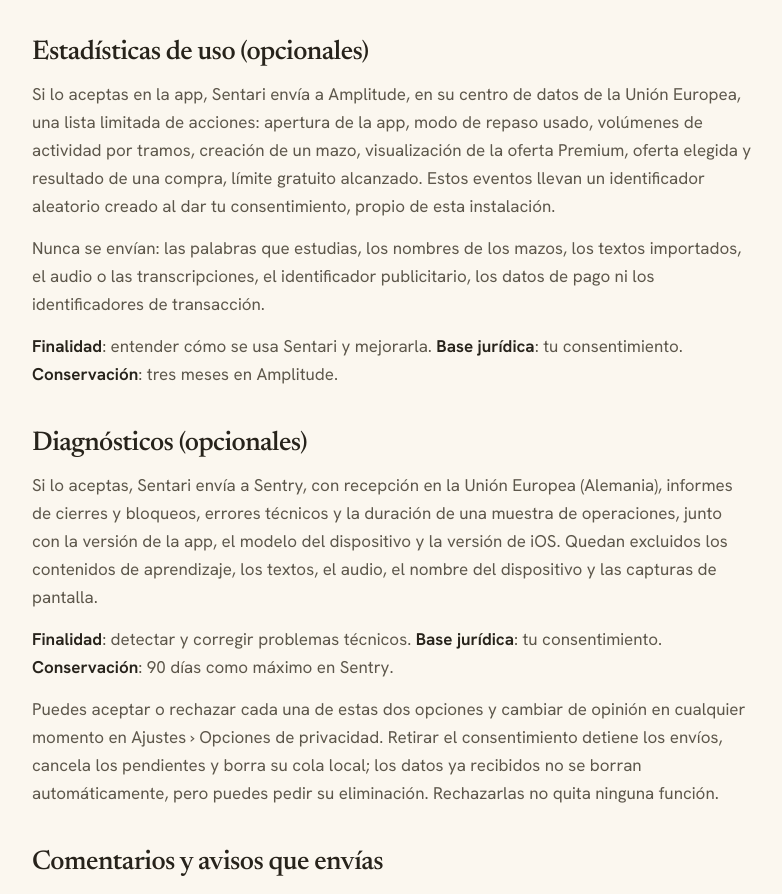
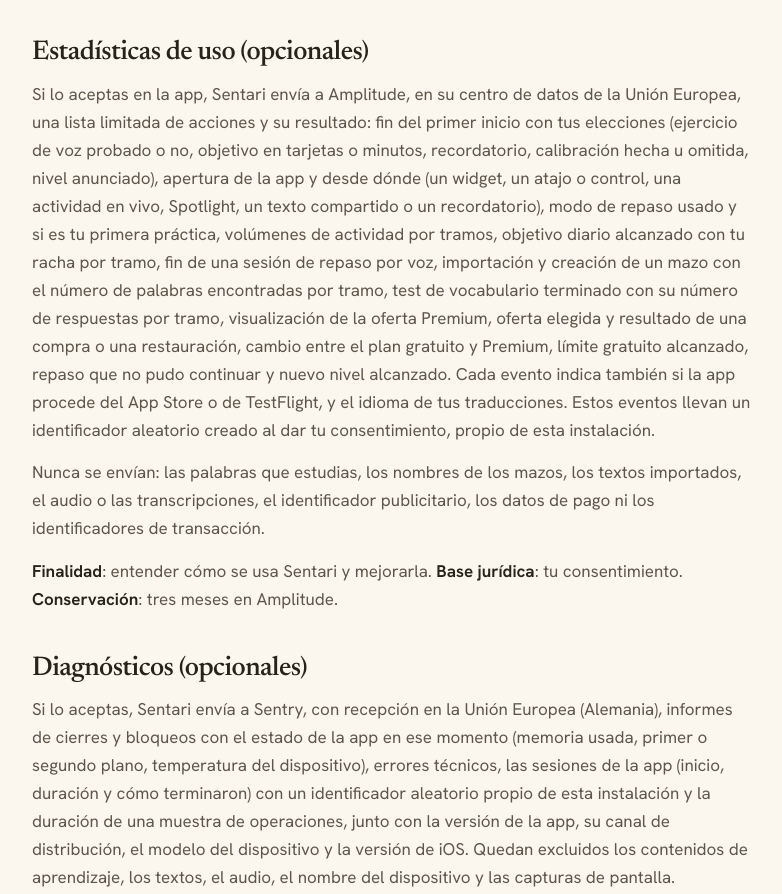
Before and after one commit to Pengram-hash/pengram, a plain HTML site: page sentari/es/privacy/index.html in a window 1280 px wide. Shown: the part 1676-2570 px from the top of the page, without its empty margins (248-1030 px from the left). Drawn offline with Linux system fonts and the light colour scheme.

Commit message:
Update Sentari privacy policy: es

```diff
--- a/sentari/es/privacy/index.html
+++ b/sentari/es/privacy/index.html
@@ -21,7 +21,7 @@
 <main id="main" class="wrap">
 <p class="eyebrow">Sentari</p>
 <h1>Política de privacidad</h1>
-<p class="updated">Versión del 25 de octubre de 2026</p>
+<p class="updated">Versión del 26 de octubre de 2026</p>
 <p class="lead">Sentari es una app para aprender vocabulario en inglés publicada por Pengram. Funciona sin cuenta ni publicidad, y la mayoría de tus datos se queda en tu iPhone. Esta política describe con precisión qué sale del dispositivo, por qué y cómo ejercer tus derechos.</p>
 <h2 id="controller">Responsable del tratamiento</h2>
 <p>PENGRAM, sociedad por acciones simplificada de derecho francés con socio único (SASU), con un capital social de 500 euros, inscrita en el Registro Mercantil y de Sociedades de París con el número 106 852 981 y domicilio social en 16 rue Tiquetonne, 75002 París, Francia. Contacto: <a href="mailto:contact@pengram.app">contact@pengram.app</a>.</p>
@@ -34,11 +34,11 @@
 <h2 id="icloud">Sincronización con iCloud</h2>
 <p>Si iCloud está activado en tu iPhone, tu progreso se sincroniza entre tus dispositivos mediante CloudKit, en tu base de datos privada de iCloud, y tus preferencias (nivel y calibración, idiomas, objetivos, modo seguro y la huella de su código) mediante el almacenamiento clave-valor de iCloud, para que un iPhone nuevo retome tu perfil. Los recordatorios son propios de cada dispositivo. Apple aloja estos datos y los trata según sus propias condiciones; Pengram no tiene acceso a ellos. Puedes desactivar esta sincronización en los ajustes de iCloud del iPhone.</p>
 <h2 id="analytics">Estadísticas de uso (opcionales)</h2>
-<p>Si lo aceptas en la app, Sentari envía a Amplitude, en su centro de datos de la Unión Europea, una lista limitada de acciones: apertura de la app, modo de repaso usado, volúmenes de actividad por tramos, creación de un mazo, visualización de la oferta Premium, oferta elegida y resultado de una compra, límite gratuito alcanzado. Estos eventos llevan un identificador aleatorio creado al dar tu consentimiento, propio de esta instalación.</p>
+<p>Si lo aceptas en la app, Sentari envía a Amplitude, en su centro de datos de la Unión Europea, una lista limitada de acciones y su resultado: fin del primer inicio con tus elecciones (ejercicio de voz probado o no, objetivo en tarjetas o minutos, recordatorio, calibración hecha u omitida, nivel anunciado), apertura de la app y desde dónde (un widget, un atajo o control, una actividad en vivo, Spotlight, un texto compartido o un recordatorio), modo de repaso usado y si es tu primera práctica, volúmenes de actividad por tramos, objetivo diario alcanzado con tu racha por tramo, fin de una sesión de repaso por voz, importación y creación de un mazo con el número de palabras encontradas por tramo, test de vocabulario terminado con su número de respuestas por tramo, visualización de la oferta Premium, oferta elegida y resultado de una compra o una restauración, cambio entre el plan gratuito y Premium, límite gratuito alcanzado, repaso que no pudo continuar y nuevo nivel alcanzado. Cada evento indica también si la app procede del App Store o de TestFlight, y el idioma de tus traducciones. Estos eventos llevan un identificador aleatorio creado al dar tu consentimiento, propio de esta instalación.</p>
 <p>Nunca se envían: las palabras que estudias, los nombres de los mazos, los textos importados, el audio o las transcripciones, el identificador publicitario, los datos de pago ni los identificadores de transacción.</p>
 <p><strong>Finalidad</strong>: entender cómo se usa Sentari y mejorarla. <strong>Base jurídica</strong>: tu consentimiento. <strong>Conservación</strong>: tres meses en Amplitude.</p>
 <h2 id="diagnostics">Diagnósticos (opcionales)</h2>
-<p>Si lo aceptas, Sentari envía a Sentry, con recepción en la Unión Europea (Alemania), informes de cierres y bloqueos, errores técnicos y la duración de una muestra de operaciones, junto con la versión de la app, el modelo del dispositivo y la versión de iOS. Quedan excluidos los contenidos de aprendizaje, los textos, el audio, el nombre del dispositivo y las capturas de pantalla.</p>
+<p>Si lo aceptas, Sentari envía a Sentry, con recepción en la Unión Europea (Alemania), informes de cierres y bloqueos con el estado de la app en ese momento (memoria usada, primer o segundo plano, temperatura del dispositivo), errores técnicos, las sesiones de la app (inicio, duración y cómo terminaron) con un identificador aleatorio propio de esta instalación y la duración de una muestra de operaciones, junto con la versión de la app, su canal de distribución, el modelo del dispositivo y la versión de iOS. Quedan excluidos los contenidos de aprendizaje, los textos, el audio, el nombre del dispositivo y las capturas de pantalla.</p>
 <p><strong>Finalidad</strong>: detectar y corregir problemas técnicos. <strong>Base jurídica</strong>: tu consentimiento. <strong>Conservación</strong>: 90 días como máximo en Sentry.</p>
 <p>Puedes aceptar o rechazar cada una de estas dos opciones y cambiar de opinión en cualquier momento en Ajustes › Opciones de privacidad. Retirar el consentimiento detiene los envíos, cancela los pendientes y borra su cola local; los datos ya recibidos no se borran automáticamente, pero puedes pedir su eliminación. Rechazarlas no quita ninguna función.</p>
 <h2 id="feedback">Comentarios y avisos que envías</h2>
```
